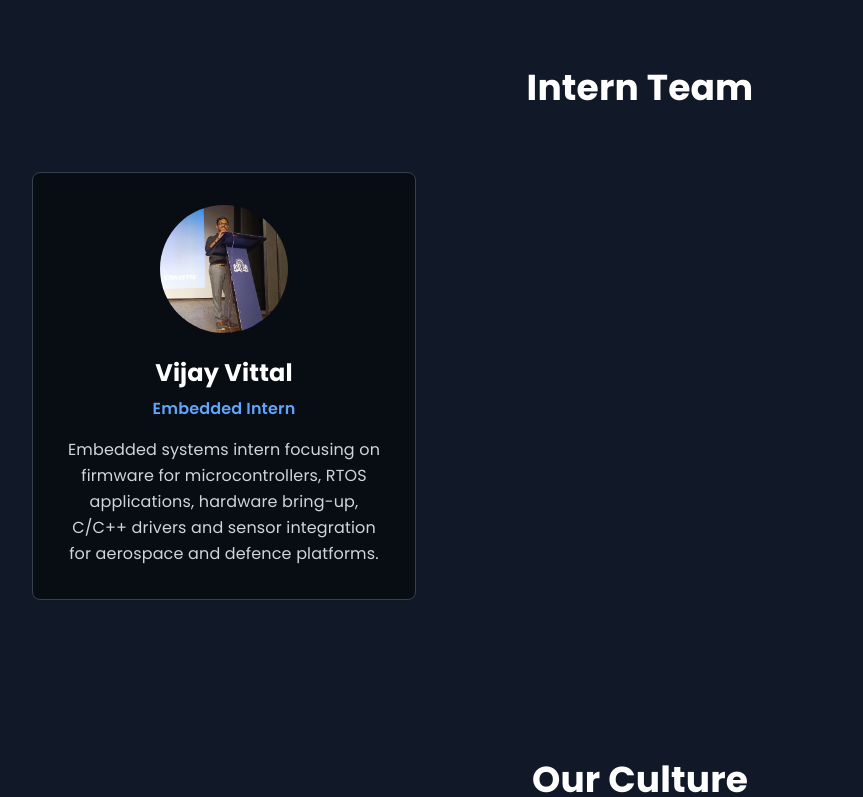
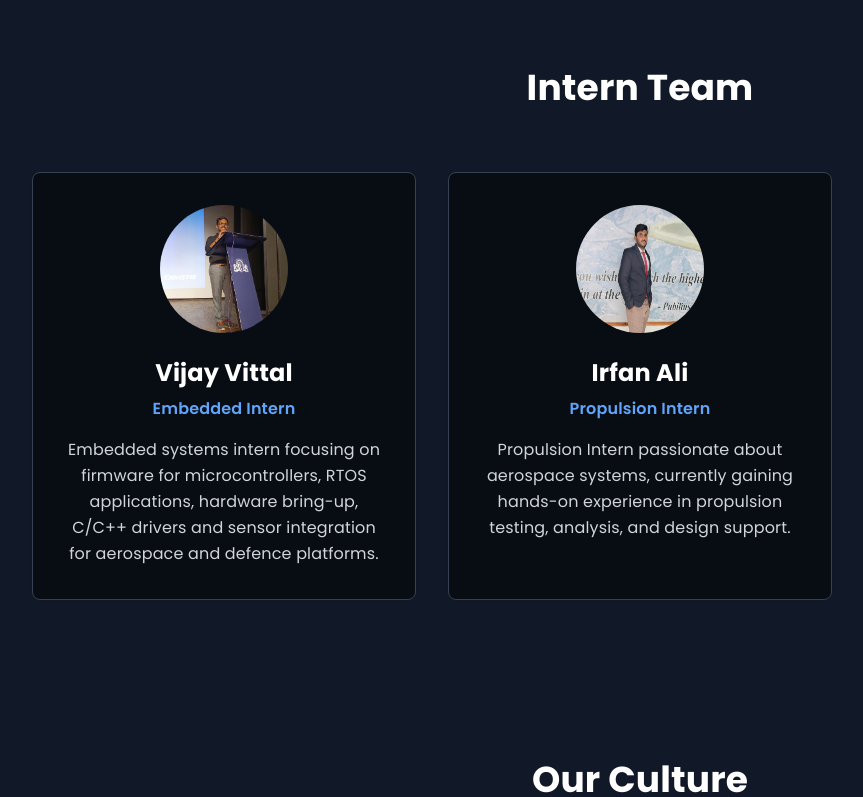
Before and after one commit to Gonagoor-tech/Vayuvya-Defence, a React (Vite) app: page /team in a window 1280 px wide. Shown: the part 2338-3135 px from the top of the page, without its empty margins (0-863 px from the left). Built offline with nearby package versions, Linux system fonts and the light colour scheme.

Commit message:
Add Irfan Ali as Propulsion Intern to team

```diff
--- a/src/pages/Team.tsx
+++ b/src/pages/Team.tsx
@@ -65,7 +65,14 @@ const Team = () => {
       bio: 'Embedded systems intern focusing on firmware for microcontrollers, RTOS applications, hardware bring-up, C/C++ drivers and sensor integration for aerospace and defence platforms.',
       image: '/lovable-uploads/vijay vittal.png',
       initials: 'VV'
-    }
+    },
+    {
+  name: 'Irfan Ali',
+  role: 'Propulsion Intern',
+  bio: 'Propulsion Intern passionate about aerospace systems, currently gaining hands-on experience in propulsion testing, analysis, and design support.',
+  image: '/lovable-uploads/irfan.jpeg',
+  initials: 'IA'
+}
   ];
 
   return (
```
Also changed, not shown: public/lovable-uploads/irfan.jpeg (added).
